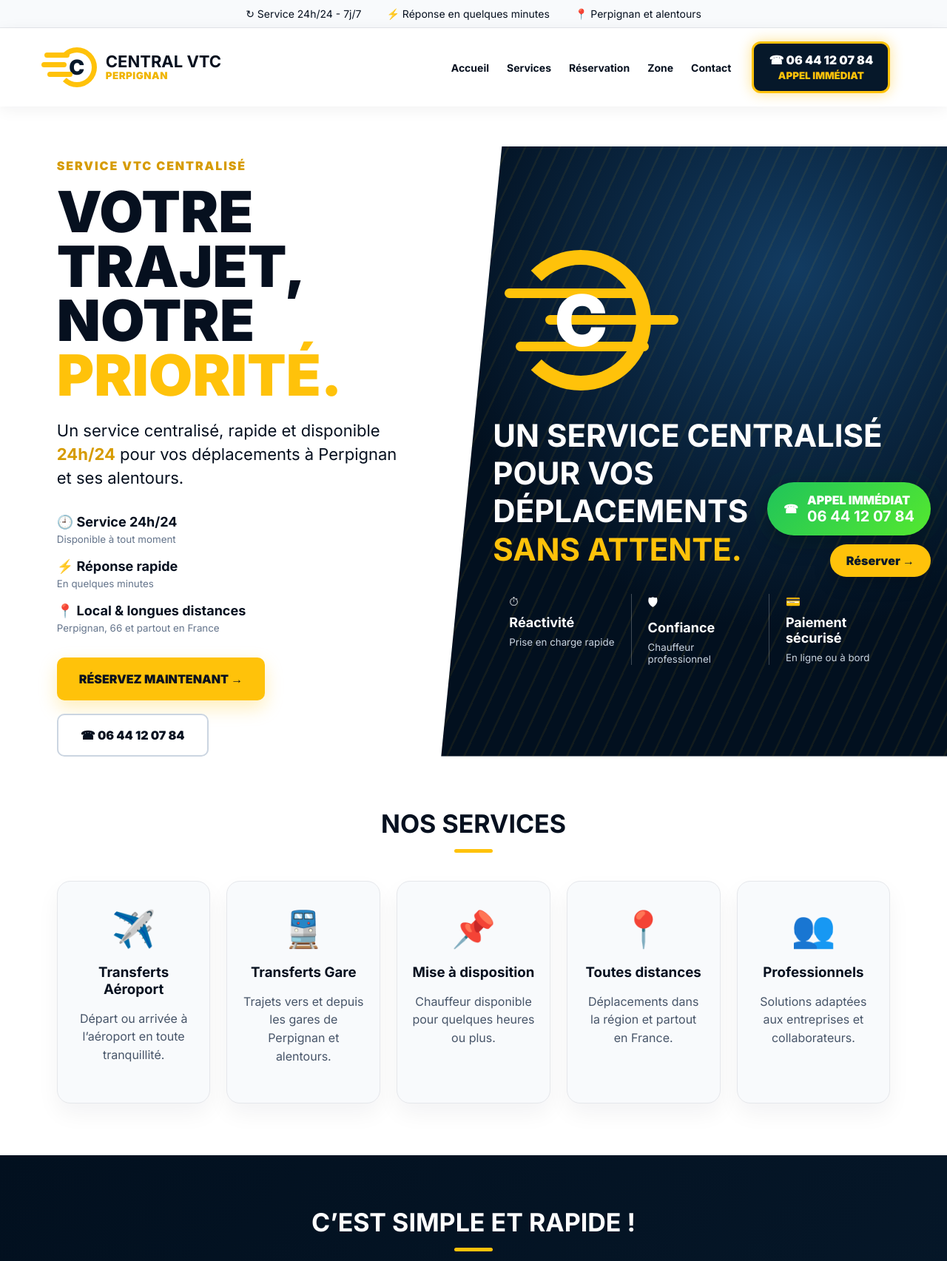
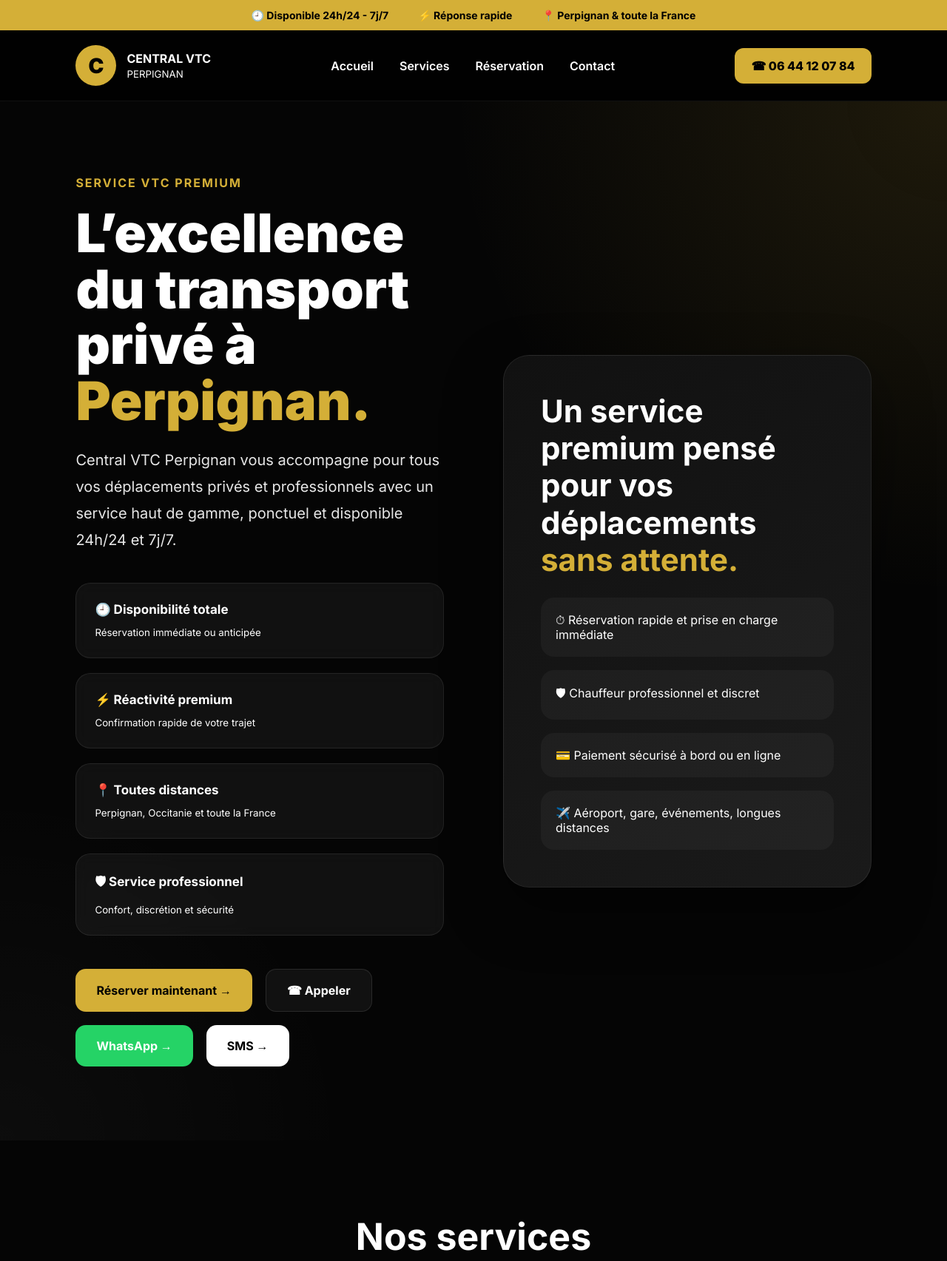
Before and after one commit to OuassVTC/CENTRALVTCPERPIGNAN, a plain HTML site: page index.html in a window 1280 px wide. Shown: the top 1705 px of the page at 74% size. Drawn offline with Linux system fonts and the light colour scheme.

Commit message:
index.html

```diff
--- a/index.html
+++ b/index.html
@@ -3,116 +3,633 @@
 <head>
   <meta charset="utf-8" />
   <meta name="viewport" content="width=device-width, initial-scale=1" />
-  <title>Central VTC Perpignan - Chauffeur VTC rapide 24h/24</title>
-  <meta name="description" content="Central VTC Perpignan centralise vos déplacements à Perpignan et alentours. Réservation rapide, service 24h/24 et 7j/7." />
-  <link rel="preconnect" href="https://fonts.googleapis.com">
-  <link rel="preconnect" href="https://fonts.gstatic.com" crossorigin>
-  <link href="https://fonts.googleapis.com/css2?family=Inter:wght@400;600;700;800;900&display=swap" rel="stylesheet">
-  <link rel="stylesheet" href="style.css" />
+
+  <title>Central VTC Perpignan - Chauffeur privé premium 24h/24</title>
+
+  <meta name="description" content="Central VTC Perpignan vous accompagne pour tous vos déplacements privés et professionnels avec un service premium disponible 24h/24 et 7j/7." />
+
+  <link href="https://fonts.googleapis.com/css2?family=Inter:wght@400;500;600;700;800;900&display=swap" rel="stylesheet">
+
+  <style>
+
+    *{
+      margin:0;
+      padding:0;
+      box-sizing:border-box;
+    }
+
+    body{
+      font-family:'Inter',sans-serif;
+      background:#050505;
+      color:#fff;
+      overflow-x:hidden;
+    }
+
+    a{
+      text-decoration:none;
+    }
+
+    .topbar{
+      background:#d4af37;
+      color:#000;
+      display:flex;
+      justify-content:center;
+      gap:40px;
+      padding:12px;
+      font-size:14px;
+      font-weight:700;
+      flex-wrap:wrap;
+    }
+
+    header{
+      position:sticky;
+      top:0;
+      z-index:1000;
+      backdrop-filter:blur(10px);
+      background:rgba(0,0,0,.75);
+      border-bottom:1px solid rgba(255,255,255,.06);
+
+      display:flex;
+      justify-content:space-between;
+      align-items:center;
+
+      padding:20px 8%;
+    }
+
+    .brand{
+      display:flex;
+      align-items:center;
+      gap:14px;
+      color:#fff;
+    }
+
+    .logo{
+      width:55px;
+      height:55px;
+      border-radius:50%;
+      background:#d4af37;
+      color:#000;
+      display:flex;
+      align-items:center;
+      justify-content:center;
+      font-size:28px;
+      font-weight:900;
+    }
+
+    nav{
+      display:flex;
+      gap:35px;
+    }
+
+    nav a{
+      color:#fff;
+      font-weight:600;
+      transition:.3s;
+    }
+
+    nav a:hover{
+      color:#d4af37;
+    }
+
+    .header-call{
+      background:#d4af37;
+      color:#000;
+      padding:14px 22px;
+      border-radius:12px;
+      font-weight:800;
+    }
+
+    .hero{
+      min-height:100vh;
+      display:flex;
+      align-items:center;
+      justify-content:center;
+      padding:100px 8%;
+      gap:80px;
+      flex-wrap:wrap;
+      background:
+      radial-gradient(circle at top right,#d4af3720,transparent 35%),
+      radial-gradient(circle at bottom left,#ffffff08,transparent 25%);
+    }
+
+    .hero-content{
+      flex:1;
+      min-width:320px;
+    }
+
+    .eyebrow{
+      color:#d4af37;
+      font-weight:700;
+      margin-bottom:20px;
+      text-transform:uppercase;
+      letter-spacing:2px;
+    }
+
+    h1{
+      font-size:72px;
+      line-height:1.05;
+      font-weight:900;
+      margin-bottom:25px;
+    }
+
+    h1 span{
+      color:#d4af37;
+    }
+
+    .lead{
+      font-size:20px;
+      line-height:1.8;
+      max-width:700px;
+      opacity:.9;
+      margin-bottom:40px;
+    }
+
+    .benefits{
+      display:grid;
+      grid-template-columns:repeat(auto-fit,minmax(240px,1fr));
+      gap:20px;
+      margin-bottom:45px;
+    }
+
+    .benefits div{
+      background:rgba(255,255,255,.05);
+      border:1px solid rgba(255,255,255,.08);
+      padding:25px;
+      border-radius:20px;
+      backdrop-filter:blur(10px);
+    }
+
+    .benefits b{
+      display:block;
+      margin-bottom:10px;
+      font-size:17px;
+    }
+
+    .hero-actions{
+      display:flex;
+      flex-wrap:wrap;
+      gap:18px;
+    }
+
+    .btn{
+      padding:18px 28px;
+      border-radius:14px;
+      font-weight:700;
+      transition:.3s;
+      display:inline-flex;
+      align-items:center;
+      justify-content:center;
+    }
+
+    .btn:hover{
+      transform:translateY(-3px);
+    }
+
+    .btn-primary{
+      background:#d4af37;
+      color:#000;
+    }
+
+    .btn-secondary{
+      background:#111;
+      border:1px solid rgba(255,255,255,.1);
+      color:#fff;
+    }
+
+    .btn-whatsapp{
+      background:#25D366;
+      color:#fff;
+    }
+
+    .btn-sms{
+      background:#fff;
+      color:#000;
+    }
+
+    .hero-visual{
+      flex:1;
+      min-width:320px;
+      display:flex;
+      justify-content:center;
+      align-items:center;
+    }
+
+    .premium-card{
+      width:100%;
+      max-width:520px;
+      background:linear-gradient(145deg,#111,#1a1a1a);
+      border:1px solid rgba(255,255,255,.08);
+      border-radius:35px;
+      padding:50px;
+      box-shadow:0 30px 80px rgba(0,0,0,.45);
+    }
+
+    .premium-card h2{
+      font-size:42px;
+      line-height:1.2;
+      margin-bottom:25px;
+    }
+
+    .premium-card h2 strong{
+      color:#d4af37;
+    }
+
+    .premium-list{
+      display:flex;
+      flex-direction:column;
+      gap:18px;
+    }
+
+    .premium-list div{
+      background:rgba(255,255,255,.04);
+      padding:20px;
+      border-radius:18px;
+    }
+
+    section{
+      padding:100px 8%;
+    }
+
+    .section-title{
+      text-align:center;
+      margin-bottom:60px;
+    }
+
+    .section-title h2{
+      font-size:50px;
+      margin-bottom:15px;
+    }
+
+    .section-title p{
+      opacity:.75;
+      font-size:18px;
+    }
+
+    .cards{
+      display:grid;
+      grid-template-columns:repeat(auto-fit,minmax(260px,1fr));
+      gap:25px;
+    }
+
+    .card{
+      background:#111;
+      border:1px solid rgba(255,255,255,.07);
+      border-radius:25px;
+      padding:35px;
+      transition:.3s;
+    }
+
+    .card:hover{
+      transform:translateY(-6px);
+      border-color:#d4af37;
+    }
+
+    .card span{
+      font-size:42px;
+      margin-bottom:20px;
+      display:block;
+    }
+
+    .card h3{
+      margin-bottom:15px;
+      font-size:24px;
+    }
+
+    .card p{
+      opacity:.8;
+      line-height:1.7;
+    }
+
+    .cta{
+      background:#d4af37;
+      color:#000;
+      border-radius:35px;
+      padding:60px;
+      text-align:center;
+    }
+
+    .cta h2{
+      font-size:52px;
+      margin-bottom:20px;
+    }
+
+    .cta p{
+      font-size:20px;
+      margin-bottom:35px;
+    }
+
+    footer{
+      background:#000;
+      border-top:1px solid rgba(255,255,255,.08);
+      padding:70px 8%;
+    }
+
+    .footer-grid{
+      display:grid;
+      grid-template-columns:repeat(auto-fit,minmax(220px,1fr));
+      gap:40px;
+    }
+
+    footer h3{
+      margin-bottom:18px;
+      color:#d4af37;
+    }
+
+    footer p,
+    footer a{
+      opacity:.8;
+      line-height:2;
+      color:#fff;
+    }
+
+    .copyright{
+      text-align:center;
+      margin-top:50px;
+      opacity:.5;
+    }
+
+    @media(max-width:900px){
+
+      h1{
+        font-size:52px;
+      }
+
+      .hero{
+        padding-top:70px;
+      }
+
+      nav{
+        display:none;
+      }
+
+      .header-call{
+        display:none;
+      }
+
+    }
+
+  </style>
 </head>
+
 <body>
+
   <div class="topbar">
-    <span>↻ Service 24h/24 - 7j/7</span>
-    <span>⚡ Réponse en quelques minutes</span>
-    <span>📍 Perpignan et alentours</span>
+    <span>🕘 Disponible 24h/24 - 7j/7</span>
+    <span>⚡ Réponse rapide</span>
+    <span>📍 Perpignan & toute la France</span>
   </div>
 
-  <header class="site-header">
-    <a class="brand" href="#accueil" aria-label="Central VTC Perpignan accueil">
-      <span class="logo-mark">C</span>
-      <span><strong>CENTRAL VTC</strong><small>PERPIGNAN</small></span>
+  <header>
+
+    <a href="#" class="brand">
+      <div class="logo">C</div>
+
+      <div>
+        <strong>CENTRAL VTC</strong><br>
+        <small>PERPIGNAN</small>
+      </div>
     </a>
-    <nav class="nav" id="nav">
-      <a href="#accueil">Accueil</a>
-      <a href="#services">Services</a>
-      <a href="#reservation">Réservation</a>
-      <a href="#zone">Zone</a>
-      <a href="#contact">Contact</a>
+
+    <nav>
+      <a href="#">Accueil</a>
+      <a href="#">Services</a>
+      <a href="#">Réservation</a>
+      <a href="#">Contact</a>
     </nav>
-    <a class="header-call" href="tel:+33644120784">☎ 06 44 12 07 84<br><small>Appel immédiat</small></a>
-    <button class="menu-btn" id="menuBtn" aria-label="Ouvrir le menu">☰</button>
+
+    <a class="header-call" href="tel:+33644120784">
+      ☎ 06 44 12 07 84
+    </a>
+
   </header>
 
-  <main>
-    <section class="hero" id="accueil">
-      <div class="hero-content">
-        <p class="eyebrow">Service VTC centralisé</p>
-        <h1>Votre trajet,<br>notre <span>priorité.</span></h1>
-        <p class="lead">Un service centralisé, rapide et disponible <strong>24h/24</strong> pour vos déplacements à Perpignan et ses alentours.</p>
+  <section class="hero">
 
-        <div class="benefits">
-          <div><b>🕘 Service 24h/24</b><small>Disponible à tout moment</small></div>
-          <div><b>⚡ Réponse rapide</b><small>En quelques minutes</small></div>
-          <div><b>📍 Local & longues distances</b><small>Perpignan, 66 et partout en France</small></div>
+    <div class="hero-content">
+
+      <p class="eyebrow">
+        SERVICE VTC PREMIUM
+      </p>
+
+      <h1>
+        L’excellence du transport privé à <span>Perpignan.</span>
+      </h1>
+
+      <p class="lead">
+        Central VTC Perpignan vous accompagne pour tous vos déplacements privés et professionnels avec un service haut de gamme, ponctuel et disponible 24h/24 et 7j/7.
+      </p>
+
+      <div class="benefits">
+
+        <div>
+          <b>🕘 Disponibilité totale</b>
+          <small>Réservation immédiate ou anticipée</small>
         </div>
 
-        <div class="hero-actions">
-          <a class="btn btn-primary" href="https://www.ouassvtc.fr" target="_blank" rel="noopener">Réservez maintenant →</a>
-          <a class="btn btn-secondary" href="tel:+33644120784">☎ 06 44 12 07 84</a>
+        <div>
+          <b>⚡ Réactivité premium</b>
+          <small>Confirmation rapide de votre trajet</small>
         </div>
+
+        <div>
+          <b>📍 Toutes distances</b>
+          <small>Perpignan, Occitanie et toute la France</small>
+        </div>
+
+        <div>
+          <b>🛡 Service professionnel</b>
+          <small>Confort, discrétion et sécurité</small>
+        </div>
+
       </div>
 
-      <div class="hero-visual" aria-hidden="true">
-        <div class="speed-logo"><span>C</span></div>
-        <h2>Un service centralisé<br>pour vos déplacements<br><strong>sans attente.</strong></h2>
-        <div class="mini-cards">
-          <div>⏱<b>Réactivité</b><small>Prise en charge rapide</small></div>
-          <div>🛡<b>Confiance</b><small>Chauffeur professionnel</small></div>
-          <div>💳<b>Paiement sécurisé</b><small>En ligne ou à bord</small></div>
+      <div class="hero-actions">
+
+        <a class="btn btn-primary"
+           href="https://www.ouassvtc.fr"
+           target="_blank">
+           Réserver maintenant →
+        </a>
+
+        <a class="btn btn-secondary"
+           href="tel:+33644120784">
+           ☎ Appeler
+        </a>
+
+        <a class="btn btn-whatsapp"
+           href="https://wa.me/33644120784?text=Bonjour%20Central%20VTC%20Perpignan,%20je%20souhaite%20réserver%20un%20trajet.%0A%0A📍%20Départ%20:%20%0A📍%20Destination%20:%20%0A📅%20Date%20:%20%0A🕘%20Heure%20:%20%0A👥%20Passagers%20:%20%0A🧳%20Bagages%20:%20%0A%0AMerci%20de%20me%20confirmer%20la%20disponibilité%20et%20le%20tarif."
+           target="_blank">
+           WhatsApp →
+        </a>
+
+        <a class="btn btn-sms"
+           href="sms:+33644120784?body=Bonjour Central VTC Perpignan, je souhaite réserver un trajet.%0A%0ADépart : %0ADestination : %0ADate : %0AHeure : %0APassagers : %0ABagages : %0A%0AMerci de me confirmer la disponibilité et le tarif.">
+           SMS →
+        </a>
+
+      </div>
+
+    </div>
+
+    <div class="hero-visual">
+
+      <div class="premium-card">
+
+        <h2>
+          Un service premium pensé pour vos déplacements <strong>sans attente.</strong>
+        </h2>
+
+        <div class="premium-list">
+
+          <div>
+            ⏱ Réservation rapide et prise en charge immédiate
+          </div>
+
+          <div>
+            🛡 Chauffeur professionnel et discret
+          </div>
+
+          <div>
+            💳 Paiement sécurisé à bord ou en ligne
+          </div>
+
+          <div>
+            ✈️ Aéroport, gare, événements, longues distances
+          </div>
+
         </div>
+
       </div>
-    </section>
 
-    <section class="services" id="services">
+    </div>
+
+  </section>
+
+  <section>
+
+    <div class="section-title">
       <h2>Nos services</h2>
-      <div class="cards">
-        <article><span>✈️</span><h3>Transferts Aéroport</h3><p>Départ ou arrivée à l’aéroport en toute tranquillité.</p></article>
-        <article><span>🚆</span><h3>Transferts Gare</h3><p>Trajets vers et depuis les gares de Perpignan et alentours.</p></article>
-        <article><span>📌</span><h3>Mise à disposition</h3><p>Chauffeur disponible pour quelques heures ou plus.</p></article>
-        <article><span>📍</span><h3>Toutes distances</h3><p>Déplacements dans la région et partout en France.</p></article>
-        <article><span>👥</span><h3>Professionnels</h3><p>Solutions adaptées aux entreprises et collaborateurs.</p></article>
+      <p>
+        Des solutions de transport adaptées à tous vos besoins.
+      </p>
+    </div>
+
+    <div class="cards">
+
+      <div class="card">
+        <span>✈️</span>
+        <h3>Transferts Aéroport</h3>
+        <p>
+          Départs et arrivées avec ponctualité et confort.
+        </p>
       </div>
-    </section>
 
-    <section class="steps" id="reservation">
-      <h2>C’est simple et rapide !</h2>
-      <div class="step-grid">
-        <div><b>1</b><span>📅</span><h3>Réservez</h3><p>En ligne ou par téléphone.</p></div>
-        <div><b>2</b><span>➤</span><h3>Confirmation rapide</h3><p>Réservation confirmée rapidement.</p></div>
-        <div><b>3</b><span>👤</span><h3>Chauffeur en route</h3><p>Votre chauffeur se rapproche.</p></div>
-        <div><b>4</b><span>✓</span><h3>Destination</h3><p>Profitez d’un trajet sans stress.</p></div>
+      <div class="card">
+        <span>🚆</span>
+        <h3>Transferts Gare</h3>
+        <p>
+          Trajets rapides depuis et vers toutes les gares.
+        </p>
       </div>
-    </section>
 
-    <section class="cta-band">
-      <div><strong>Besoin d’un trajet maintenant ?</strong><span>Nous sommes disponibles 24h/24 et 7j/7.</span></div>
-      <a class="btn btn-dark" href="https://www.ouassvtc.fr" target="_blank" rel="noopener">Réserver maintenant →</a>
-    </section>
+      <div class="card">
+        <span>📍</span>
+        <h3>Toutes distances</h3>
+        <p>
+          Déplacements régionaux et nationaux sur réservation.
+        </p>
+      </div>
 
-    <section class="zone" id="zone">
-      <h2>Zone d’intervention</h2>
-      <div class="zone-grid">
-        <div><span>📍</span><h3>Perpignan et alentours</h3><p>Canet-en-Roussillon, Saint-Cyprien, Argelès-sur-Mer, Rivesaltes et plus encore.</p></div>
-        <div><span>🛣</span><h3>Longues distances</h3><p>Trajets dans toute la France sur réservation.</p></div>
+      <div class="card">
+        <span>👔</span>
+        <h3>Professionnels</h3>
+        <p>
+          Solutions dédiées aux entreprises et collaborateurs.
+        </p>
       </div>
-    </section>
-  </main>
 
-  <footer id="contact">
+    </div>
+
+  </section>
+
+  <section>
+
+    <div class="cta">
+
+      <h2>
+        Besoin d’un chauffeur maintenant ?
+      </h2>
+
+      <p>
+        Notre équipe est disponible 24h/24 et 7j/7.
+      </p>
+
+      <a class="btn btn-secondary"
+         href="tel:+33644120784">
+         ☎ Appeler maintenant
+      </a>
+
+    </div>
+
+  </section>
+
+  <footer>
+
     <div class="footer-grid">
-      <div><div class="brand footer-brand"><span class="logo-mark">C</span><span><strong>CENTRAL VTC</strong><small>PERPIGNAN</small></span></div><p>Votre service VTC rapide et fiable à Perpignan et dans tous ses alentours.</p></div>
-      <div><h3>Navigation</h3><a href="#accueil">Accueil</a><a href="#services">Services</a><a href="#reservation">Réservation</a><a href="#zone">Zone</a></div>
-      <div><h3>Informations</h3><p>Service 24h/24 - 7j/7<br>Réponse rapide<br>Paiement sécurisé</p></div>
-      <div><h3>Contact</h3><p>☎ <a href="tel:+33644120784">06 44 12 07 84</a><br>✉ contact@centralvtcperpignan.fr<br>📍 Perpignan, 66000 France</p></div>
+
+      <div>
+
+        <h3>Central VTC</h3>
+
+        <p>
+          Service de transport privé premium à Perpignan et dans toute la France.
+        </p>
+
+      </div>
+
+      <div>
+
+        <h3>Navigation</h3>
+
+        <p>
+          Accueil<br>
+          Services<br>
+          Réservation<br>
+          Contact
+        </p>
+
+      </div>
+
+      <div>
+
+        <h3>Services</h3>
+
+        <p>
+          Disponible 24h/24<br>
+          Réservation rapide<br>
+          Paiement sécurisé
+        </p>
+
+      </div>
+
+      <div>
+
+        <h3>Contact</h3>
+
+        <p>
+          ☎ 06 44 12 07 84<br>
+          📍 Perpignan, France
+        </p>
+
+      </div>
+
     </div>
-    <p class="copyright">© 2026 Central VTC Perpignan - Tous droits réservés</p>
+
+    <p class="copyright">
+      © 2026 Central VTC Perpignan — Tous droits réservés
+    </p>
+
   </footer>
 
-  <div class="floating-actions">
-    <a class="floating-call pulse" href="tel:+33644120784" aria-label="Appel immédiat">☎ <span>Appel immédiat<br><b>06 44 12 07 84</b></span></a>
-    <a class="floating-book" href="https://www.ouassvtc.fr" target="_blank" rel="noopener">Réserver →</a>
-  </div>
-
-  <script src="script.js"></script>
 </body>
 </html>
```
